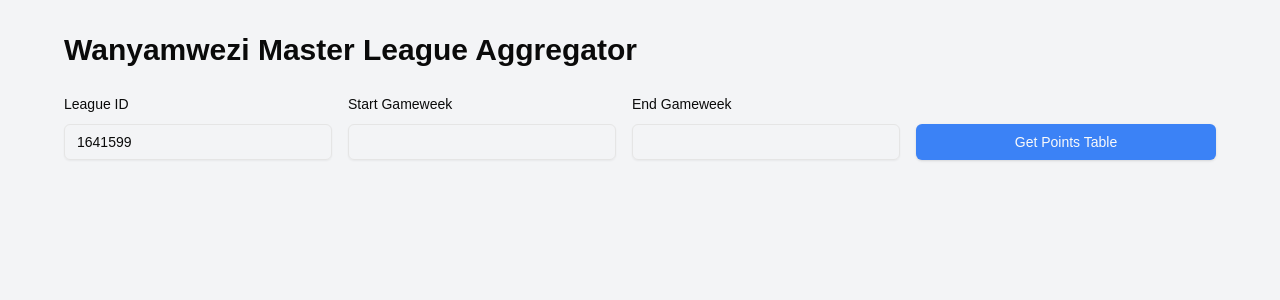
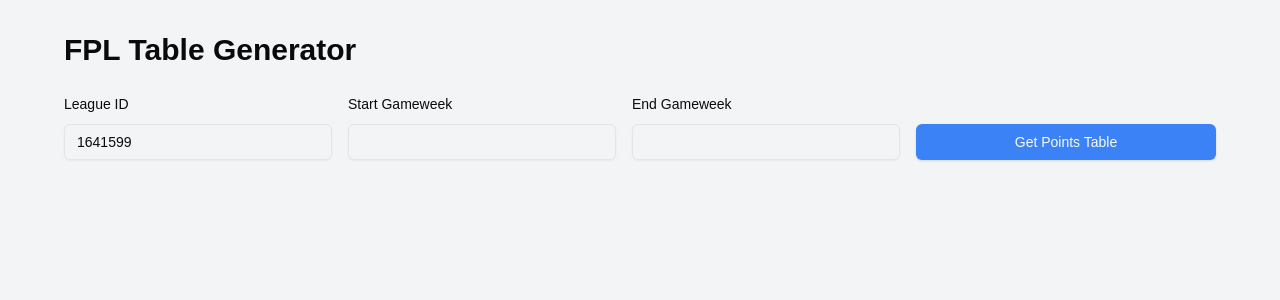
Before and after one commit to mkimbo/fpl-league-aggregator, a Next.js app: page / in a window 1280 px wide. Shown: the top 300 px of the page. Built offline with nearby package versions, Linux system fonts and the light colour scheme.

Commit message:
removed league id restriction

```diff
--- a/app/layout.tsx
+++ b/app/layout.tsx
@@ -13,7 +13,7 @@
 });
 
 export const metadata: Metadata = {
-  title: "Wanyamwezi Master League",
+  title: "FPL Mini-League Table Generator",
   description: "May the best team win",
 };
 
--- a/app/page.tsx
+++ b/app/page.tsx
@@ -74,7 +74,7 @@
   return (
     <div className="min-h-screen bg-gray-100 py-8 px-4">
       <div className="max-w-6xl mx-auto">
-        <h1 className="text-3xl font-bold mb-6">Wanyamwezi Master League Aggregator</h1>
+        <h1 className="text-3xl font-bold mb-6">FPL Table Generator</h1>
 
             <Form {...form}>
               <form onSubmit={form.handleSubmit(onSubmit)} className="space-y-4 w-full ">
@@ -85,7 +85,7 @@
                     control={form.control}
                     name="leagueId"
                     render={({ field }) => (
-                      <FormItem className="flex-1 pointer-events-none">
+                      <FormItem className="flex-1 ">
                         <FormLabel>League ID</FormLabel>
                         <FormControl>
                           <Input {...field} />
```
